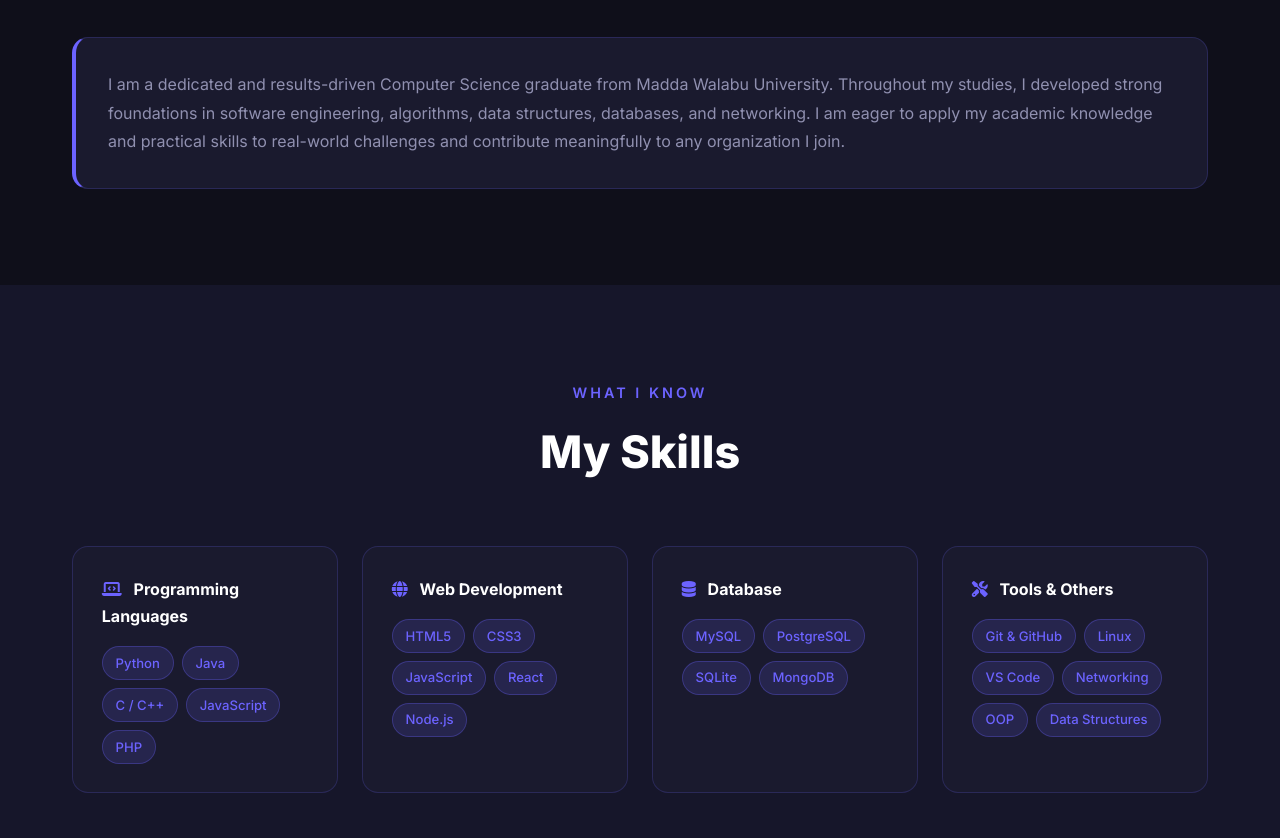
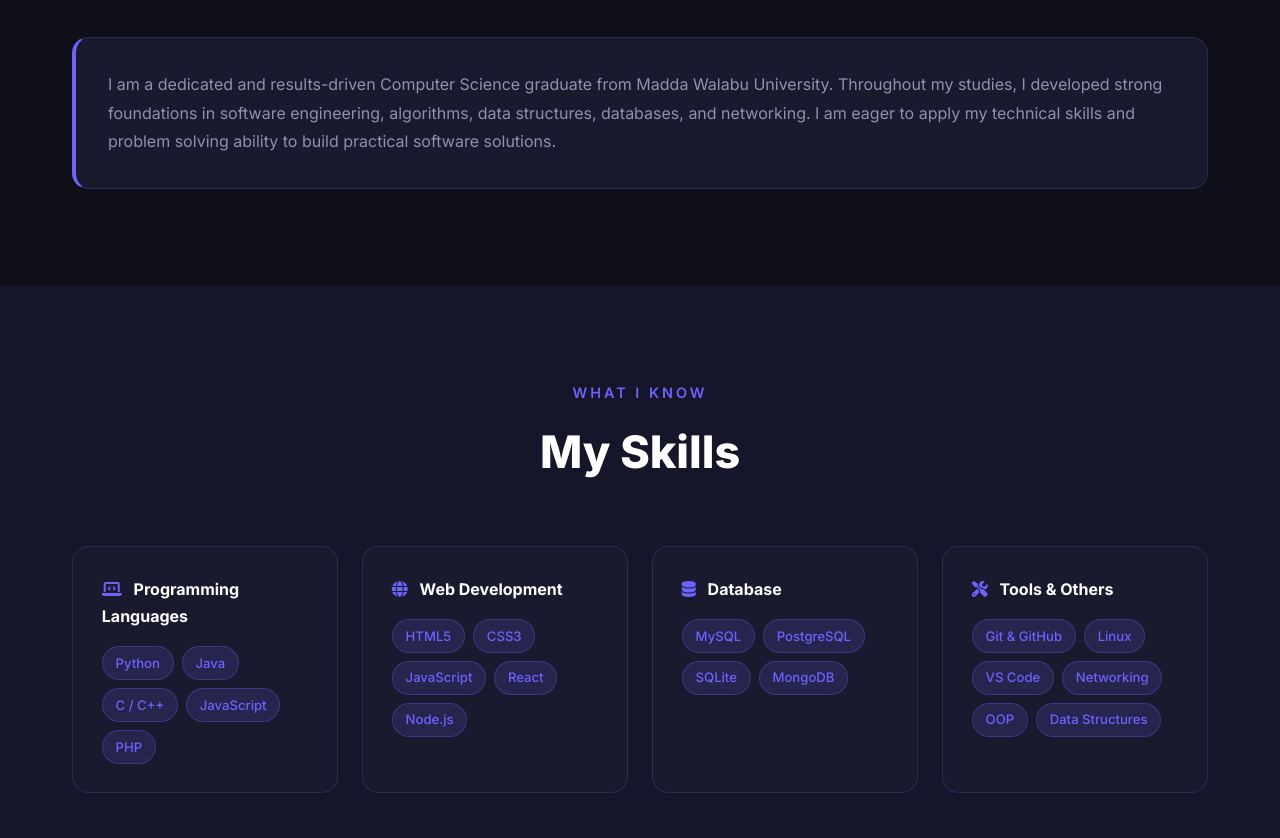
Before and after one commit to DinkisaGeremew/portfolio, a website: page index.html in a window 1280 px wide. Shown: the part 1355-2193 px from the top of the page. Drawn offline with Linux system fonts and the light colour scheme.

Commit message:
update bio text

```diff
--- a/index.html
+++ b/index.html
@@ -98,7 +98,7 @@
         </div>
       </div>
       <div class="about-bio">
-        <p>I am a dedicated and results-driven Computer Science graduate from Madda Walabu University. Throughout my studies, I developed strong foundations in software engineering, algorithms, data structures, databases, and networking. I am eager to apply my academic knowledge and practical skills to real-world challenges and contribute meaningfully to any organization I join.</p>
+        <p>I am a dedicated and results-driven Computer Science graduate from Madda Walabu University. Throughout my studies, I developed strong foundations in software engineering, algorithms, data structures, databases, and networking. I am eager to apply my technical skills and problem solving ability to build practical software solutions.</p>
       </div>
     </div>
   </section>
```
